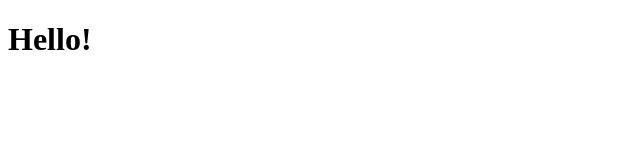
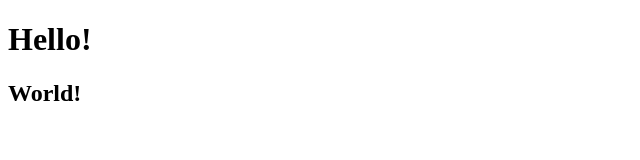
Before and after one commit to FlorenEka/helloGit, a plain HTML site: page index.html in a window 1280 px wide. Shown: the whole page, without its empty margins (0-640 px from the left). Drawn offline with Linux system fonts and the light colour scheme.

Commit message:
adding second heading

```diff
--- a/index.html
+++ b/index.html
@@ -6,5 +6,6 @@
 </head>
 <body>
     <h1>Hello!</h1>
+    <h2>World!</h2>
 </body>
 </html>
```
